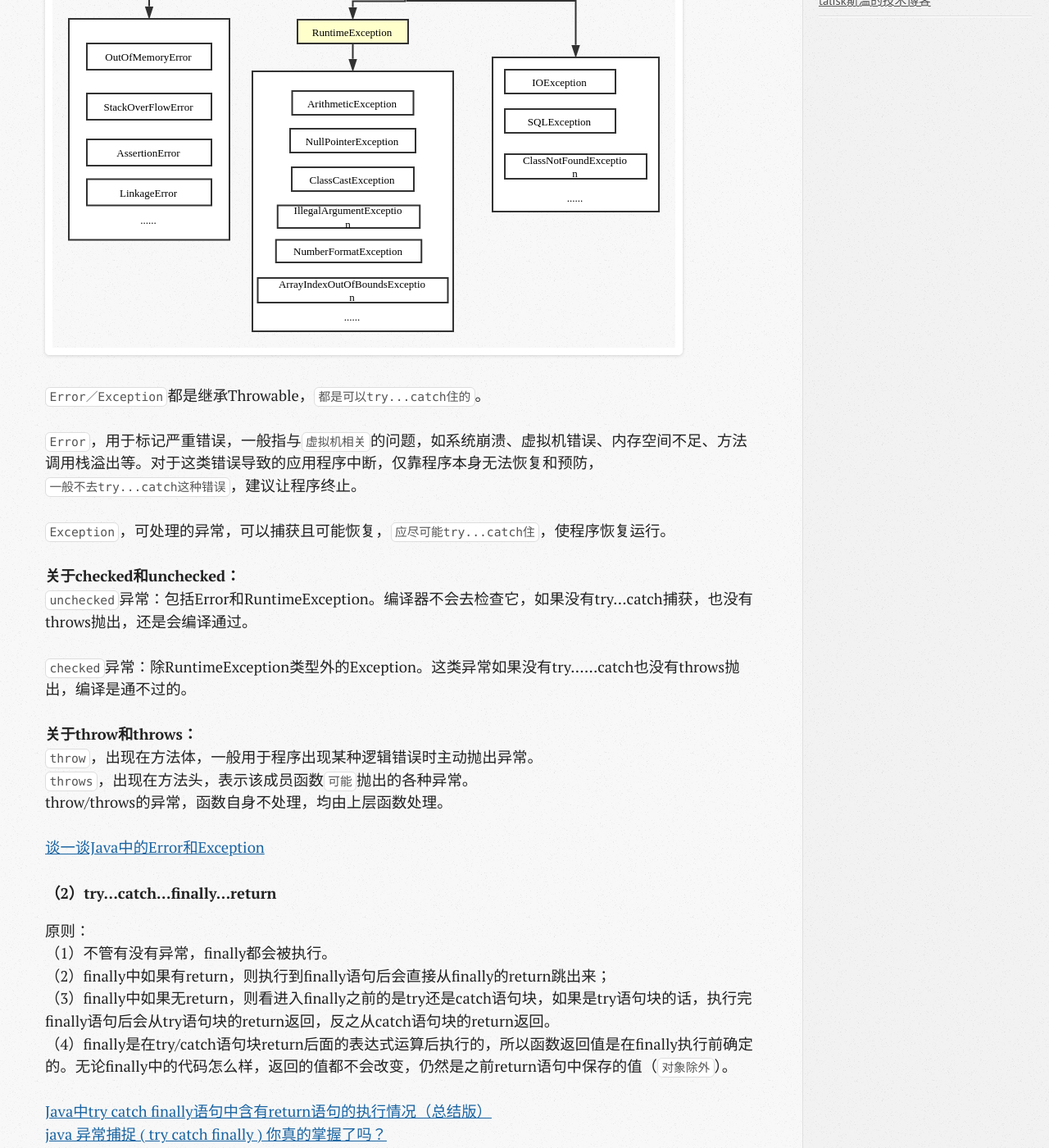
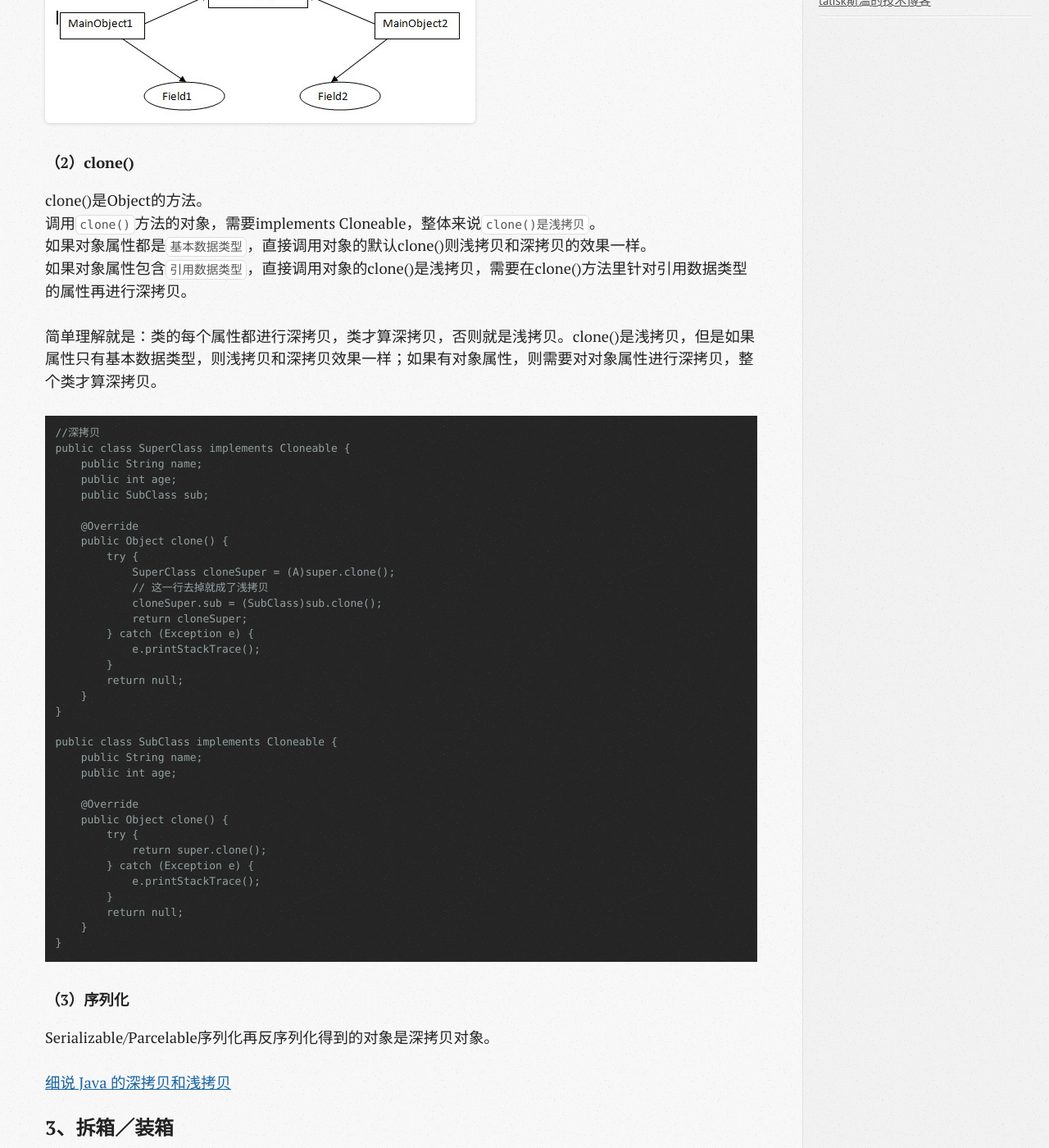
Before and after one commit to wangxinghe/wangxinghe.github.io, a Jekyll site: the page built from _posts/2018-01-01-learning-notes-java-basis.md, in a window 1280 px wide and 1400 px high, scrolled down 1416 px. Shown: the whole window at 82% size. Built offline with Jekyll 4.4.1, drawn with Linux system fonts in a browser that asks for light colours; comment, search, counter and statistics services are not loaded; some of the changed text lies outside the part shown.

Commit message:
[update]add deep copy & shallow copy

```diff
--- a/_posts/2018-01-01-learning-notes-java-basis.md
+++ b/_posts/2018-01-01-learning-notes-java-basis.md
@@ -9,6 +9,9 @@ tags: [Java]
 
 **1、hashCode()/equal()**
 **2、深拷贝／浅拷贝**
+**（1）基本概念**
+**（2）clone()**
+**（3）序列化**
 **3、拆箱／装箱**
 **4、异常**
 **（1）Error／Exception**
@@ -27,9 +30,65 @@ Object源码
 
 ### 2、深拷贝／浅拷贝
 
-深拷贝、浅拷贝
+#### （1）基本概念
 
-clone()
+`深拷贝`：对基本数据类型进行值传递，对引用数据类型创建一个新对象，并复制其内容。
+
+![](/image/2018-01-01-learning-notes-java-basis/deep-copy.jpg)
+
+`浅拷贝`：对基本数据类型进行值传递，对引用数据类型进行引用传递。
+
+![](/image/2018-01-01-learning-notes-java-basis/shallow-copy.jpg)
+
+#### （2）clone()
+
+clone()是Object的方法。
+调用`clone()`方法的对象，需要implements Cloneable，整体来说`clone()是浅拷贝`。
+如果对象属性都是`基本数据类型`，直接调用对象的默认clone()则浅拷贝和深拷贝的效果一样。
+如果对象属性包含`引用数据类型`，直接调用对象的clone()是浅拷贝，需要在clone()方法里针对引用数据类型的属性再进行深拷贝。
+
+简单理解就是：类的每个属性都进行深拷贝，类才算深拷贝，否则就是浅拷贝。clone()是浅拷贝，但是如果属性只有基本数据类型，则浅拷贝和深拷贝效果一样；如果有对象属性，则需要对对象属性进行深拷贝，整个类才算深拷贝。
+
+    //深拷贝
+    public class SuperClass implements Cloneable {
+        public String name;
+        public int age;
+        public SubClass sub;
+
+        @Override
+        public Object clone() {
+            try {
+                SuperClass cloneSuper = (A)super.clone();
+                // 这一行去掉就成了浅拷贝
+                cloneSuper.sub = (SubClass)sub.clone();
+                return cloneSuper;
+            } catch (Exception e) {
+                e.printStackTrace();
+            }
+            return null;
+        }
+    }
+
+    public class SubClass implements Cloneable {
+        public String name;
+        public int age;
+
+        @Override
+        public Object clone() {
+            try {
+                return super.clone();
+            } catch (Exception e) {
+                e.printStackTrace();
+            }
+            return null;
+        }
+    }
+
+#### （3）序列化
+
+Serializable/Parcelable序列化再反序列化得到的对象是深拷贝对象。
+
+[细说 Java 的深拷贝和浅拷贝](https://segmentfault.com/a/1190000010648514)
 
 ### 3、拆箱／装箱
 
```
Also changed, not shown: image/2018-01-01-learning-notes-java-basis/deep-copy.jpg (added), image/2018-01-01-learning-notes-java-basis/shallow-copy.jpg (added).
